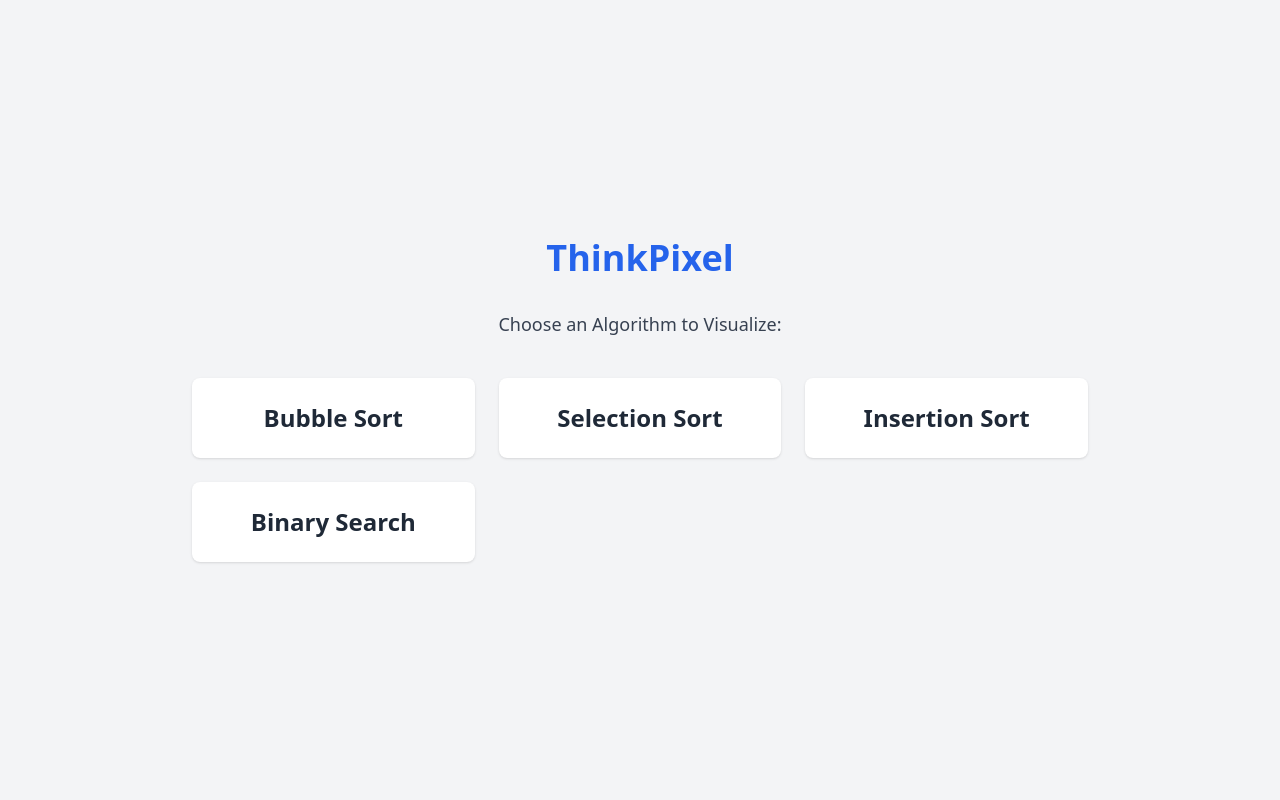
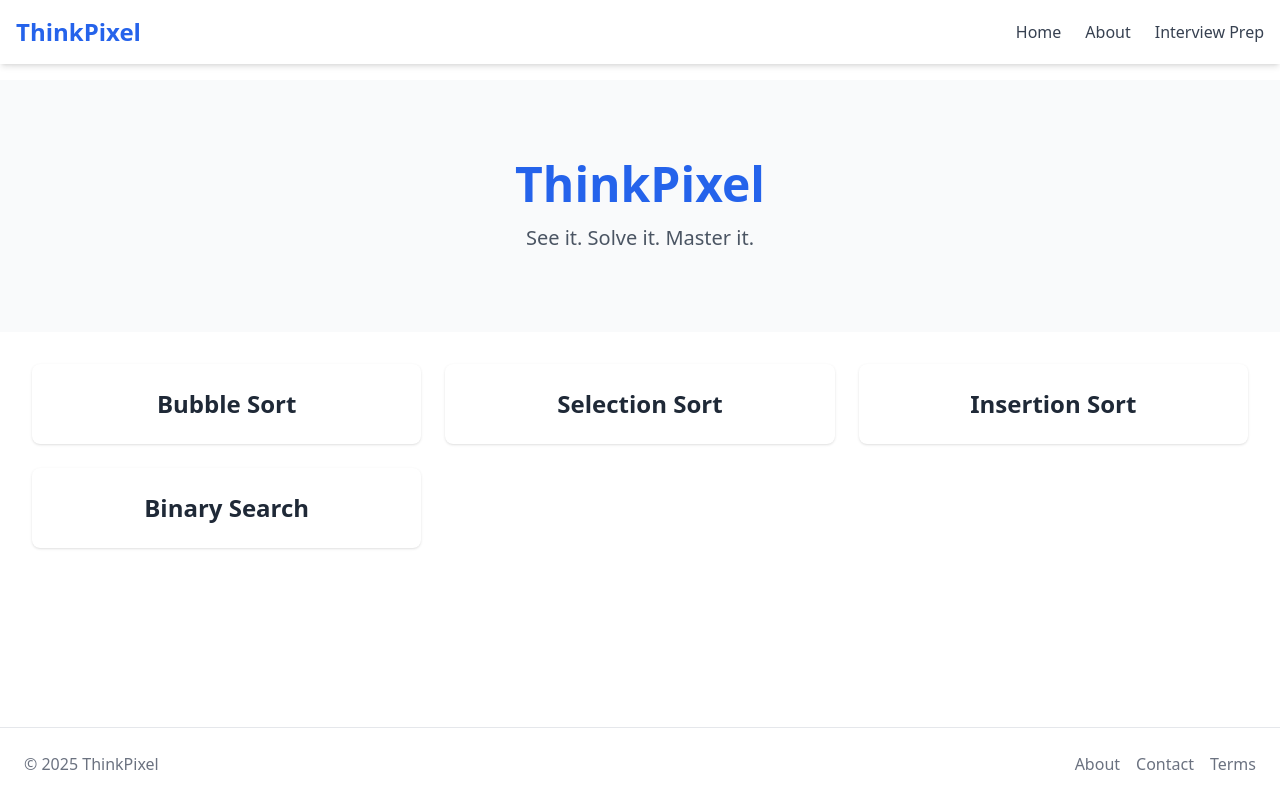
Before and after one commit to uyphu/thinkpixel, a React (Vite) app: page / in a window 1280 px wide. Built offline with nearby package versions, Linux system fonts and the light colour scheme.

Commit message:
[TP-20] Enhance Home Page UI for Better User Experience and Scalability

```diff
--- /dev/null
+++ b/src/components/AlgorithmGrid.tsx
@@ -0,0 +1,31 @@
+import { Link } from "react-router-dom";
+
+interface Algorithm {
+  name: string;
+  path: string;
+}
+
+const algorithms: Algorithm[] = [
+  { name: "Bubble Sort", path: "/visualizer/bubble-sort" },
+  { name: "Selection Sort", path: "/visualizer/selection-sort" },
+  { name: "Insertion Sort", path: "/visualizer/insertion-sort" },
+  { name: "Binary Search", path: "/visualizer/binary-search" },
+];
+
+const AlgorithmGrid = () => {
+  return (
+    <section className="grid grid-cols-1 md:grid-cols-2 lg:grid-cols-3 gap-6 p-8">
+      {algorithms.map((algo) => (
+        <Link
+          key={algo.name}
+          to={algo.path}
+          className="block p-6 bg-white rounded-lg shadow hover:bg-blue-50 transition"
+        >
+          <h2 className="text-2xl font-semibold text-center text-gray-800">{algo.name}</h2>
+        </Link>
+      ))}
+    </section>
+  );
+};
+
+export default AlgorithmGrid;
--- /dev/null
+++ b/src/components/Footer.tsx
@@ -0,0 +1,16 @@
+import { Link } from "react-router-dom";
+
+const Footer = () => {
+  return (
+    <footer className="flex flex-col md:flex-row justify-between items-center text-gray-500 p-6 border-t">
+      <div>© 2025 ThinkPixel</div>
+      <div className="flex gap-4">
+        <Link to="/about">About</Link>
+        <Link to="/contact">Contact</Link>
+        <Link to="/terms">Terms</Link>
+      </div>
+    </footer>
+  );
+};
+
+export default Footer;
--- /dev/null
+++ b/src/components/HeroSection.tsx
@@ -0,0 +1,10 @@
+const HeroSection = () => {
+    return (
+      <section className="flex flex-col items-center justify-center text-center py-20 bg-gray-50">
+        <h1 className="text-5xl font-bold text-blue-600 mb-4">ThinkPixel</h1>
+        <p className="text-xl text-gray-600">See it. Solve it. Master it.</p>
+      </section>
+    );
+  };
+
+  export default HeroSection;
--- /dev/null
+++ b/src/components/Navbar.tsx
@@ -0,0 +1,16 @@
+import { Link } from "react-router-dom";
+
+const Navbar = () => {
+  return (
+    <nav className="fixed top-0 left-0 right-0 bg-white shadow-md z-50 flex justify-between items-center p-4">
+      <div className="text-2xl font-bold text-blue-600">ThinkPixel</div>
+      <div className="hidden md:flex gap-6 text-gray-700">
+        <Link to="/">Home</Link>
+        <Link to="/about">About</Link>
+        <Link to="/interview-prep">Interview Prep</Link> {/* Future */}
+      </div>
+    </nav>
+  );
+};
+
+export default Navbar;
--- a/src/pages/Home.tsx
+++ b/src/pages/Home.tsx
@@ -1,33 +1,17 @@
-import { Link } from "react-router-dom";
-
-interface Algorithm {
-  name: string;
-  path: string;
-}
-
-const algorithms: Algorithm[] = [
-  { name: "Bubble Sort", path: "/visualizer/bubble-sort" },
-  { name: "Selection Sort", path: "/visualizer/selection-sort" },
-  { name: "Insertion Sort", path: "/visualizer/insertion-sort" },
-  { name: "Binary Search", path: "/visualizer/binary-search" },
-];
+import Navbar from "../components/Navbar";
+import HeroSection from "../components/HeroSection";
+import AlgorithmGrid from "../components/AlgorithmGrid";
+import Footer from "../components/Footer";
 
 const Home = () => {
   return (
-    <div className="flex flex-col items-center justify-center min-h-screen p-8 bg-gray-100">
-      <h1 className="text-4xl font-bold text-blue-600 mb-8">ThinkPixel</h1>
-      <p className="text-lg mb-10 text-gray-700">Choose an Algorithm to Visualize:</p>
-      <div className="grid grid-cols-1 md:grid-cols-2 lg:grid-cols-3 gap-6 w-full max-w-4xl">
-        {algorithms.map((algo) => (
-          <Link
-            key={algo.name}
-            to={algo.path}
-            className="block p-6 bg-white rounded-lg shadow hover:bg-blue-50 transition"
-          >
-            <h2 className="text-2xl font-semibold text-center text-gray-800">{algo.name}</h2>
-          </Link>
-        ))}
-      </div>
+    <div className="flex flex-col min-h-screen">
+      <Navbar />
+      <main className="flex flex-col flex-1 pt-20"> {/* 👈 Add padding-top here */}
+        <HeroSection />
+        <AlgorithmGrid />
+      </main>
+      <Footer />
     </div>
   );
 };
```
